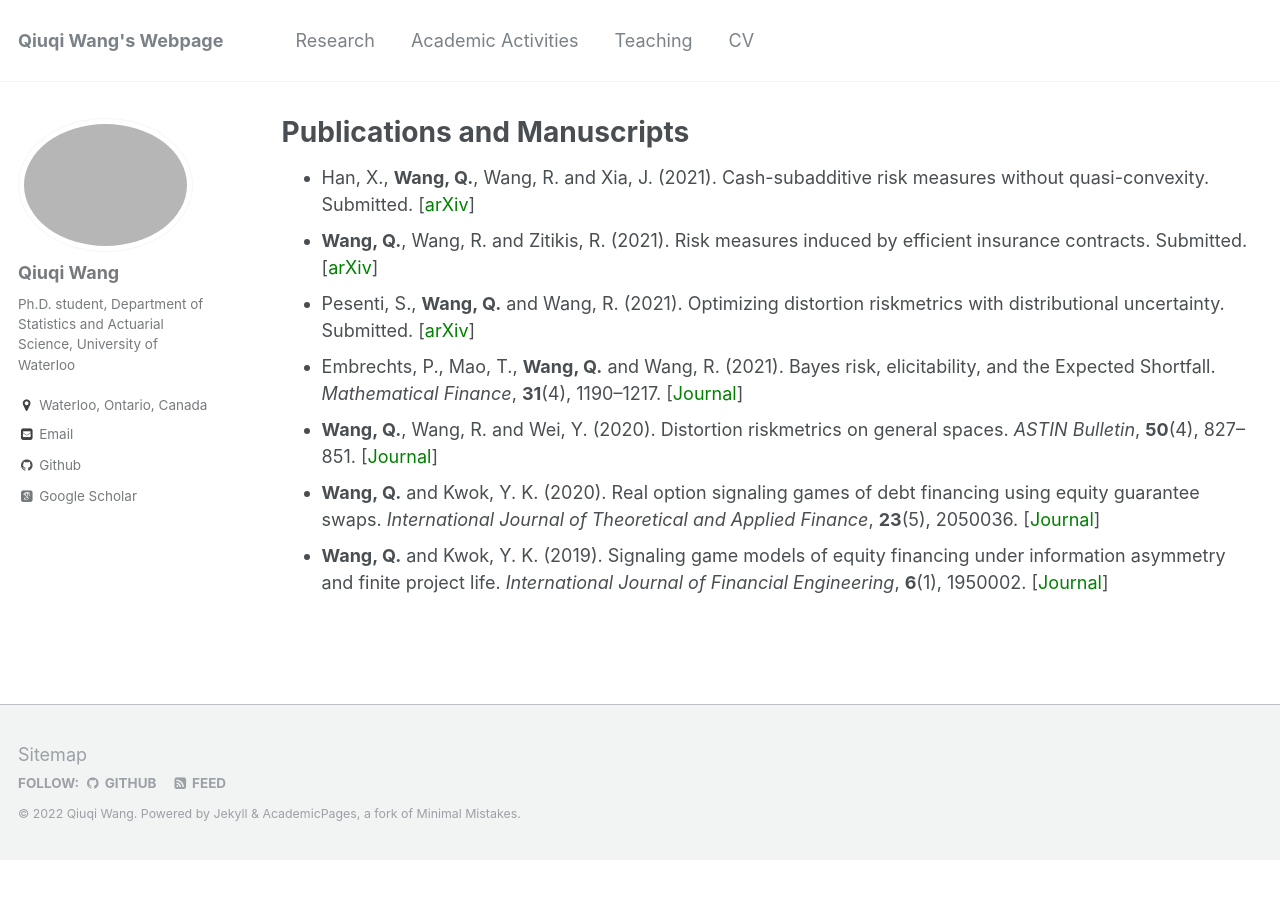
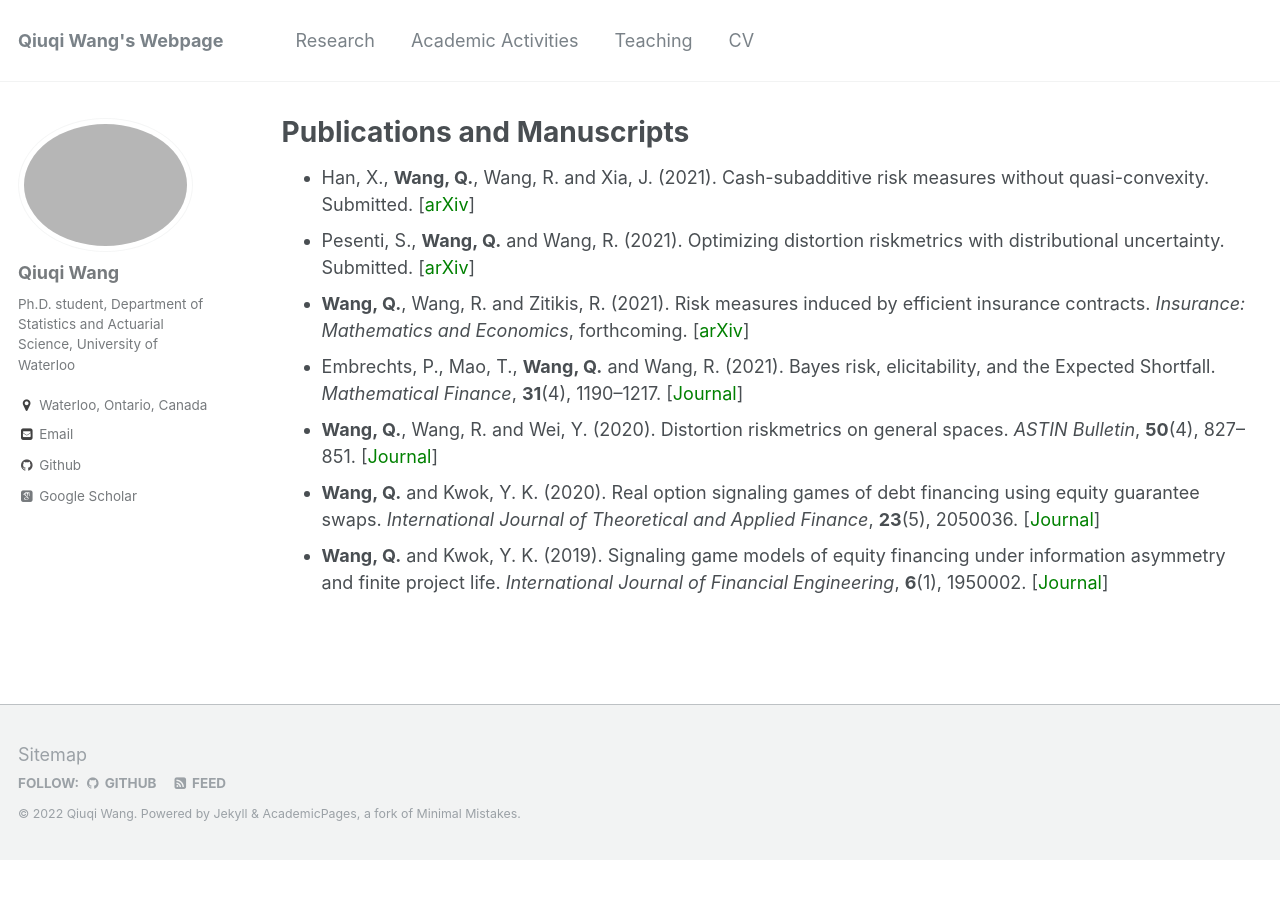
Before and after one commit to qwangan/qwangan.github.io, a Jekyll site: the page built from _pages/publications.md, in a window 1280 px wide. Built offline with Jekyll 4.4.1, drawn with Linux system fonts in a browser that asks for light colours; some web fonts are replaced.

Commit message:
Update publications.md

```diff
--- a/_pages/publications.md
+++ b/_pages/publications.md
@@ -6,8 +6,8 @@ author_profile: true
 ---
 
 * Han, X., **Wang, Q.**, Wang, R. and Xia, J. (2021). Cash-subadditive risk measures without quasi-convexity. Submitted. [[<span style="color:green">arXiv</span>]](https://arxiv.org/abs/2110.12198#)
-* **Wang, Q.**, Wang, R. and Zitikis, R. (2021). Risk measures induced by efficient insurance contracts. Submitted. [[<span style="color:green">arXiv</span>]](https://arxiv.org/abs/2109.00314v2)
 * Pesenti, S., **Wang, Q.** and Wang, R. (2021). Optimizing distortion riskmetrics with distributional uncertainty. Submitted. [[<span style="color:green">arXiv</span>]](http://arxiv.org/abs/2011.04889)
+* **Wang, Q.**, Wang, R. and Zitikis, R. (2021). Risk measures induced by efficient insurance contracts. *Insurance: Mathematics and Economics*, forthcoming. [[<span style="color:green">arXiv</span>]](https://arxiv.org/abs/2109.00314v2)
 * Embrechts, P., Mao, T., **Wang, Q.** and Wang, R. (2021). Bayes risk, elicitability, and the Expected Shortfall. *Mathematical Finance*, **31**(4), 1190--1217. [[<span style="color:green">Journal</span>]](https://onlinelibrary.wiley.com/doi/full/10.1111/mafi.12313)
 * **Wang, Q.**, Wang, R. and Wei, Y.  (2020). Distortion riskmetrics on general spaces. *ASTIN Bulletin*, **50**(4), 827--851. [[<span style="color:green">Journal</span>]](https://doi.org/10.1017/asb.2020.14)
 * **Wang, Q.** and Kwok, Y. K. (2020). Real option signaling games of debt financing using equity guarantee swaps. *International Journal of Theoretical and Applied Finance*, **23**(5), 2050036. [[<span style="color:green">Journal</span>]](https://doi.org/10.1142/S0219024920500363)
```
